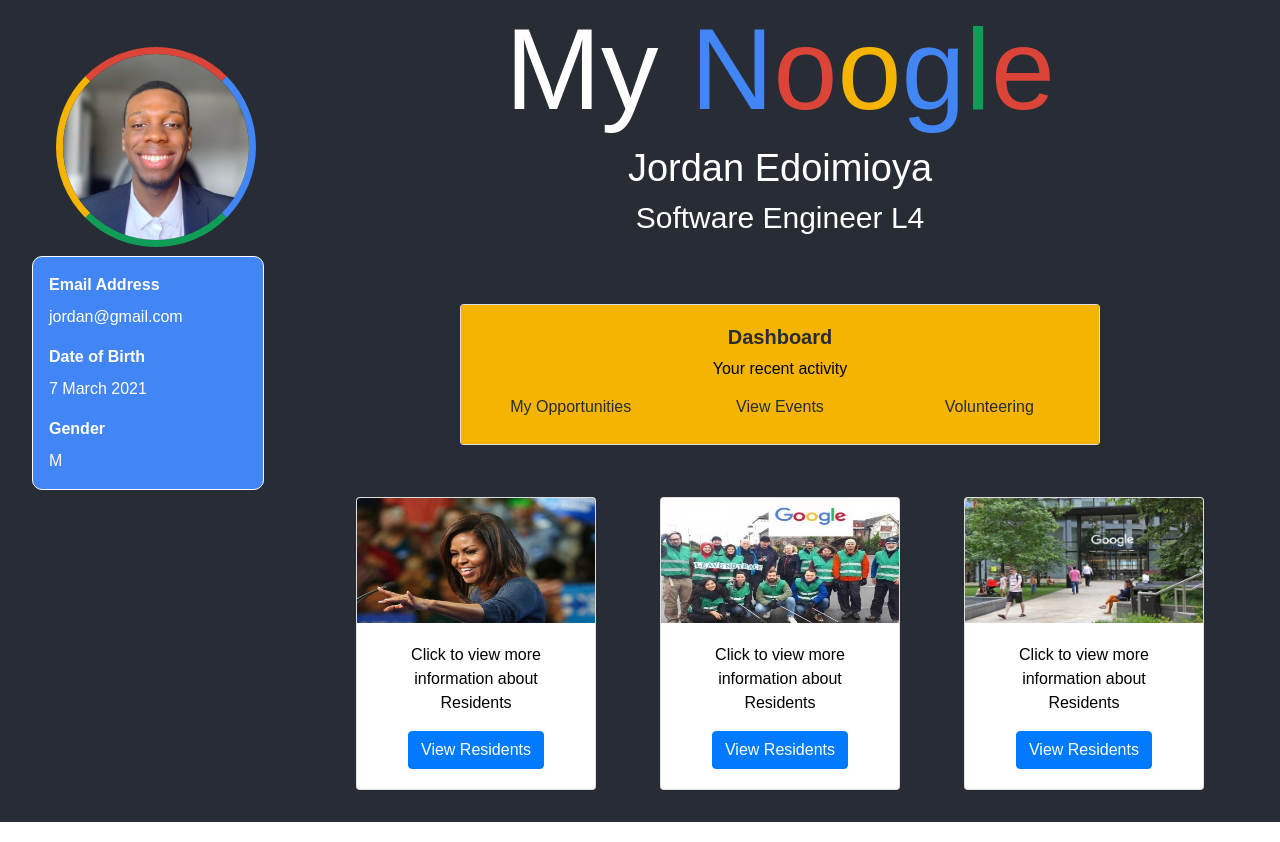
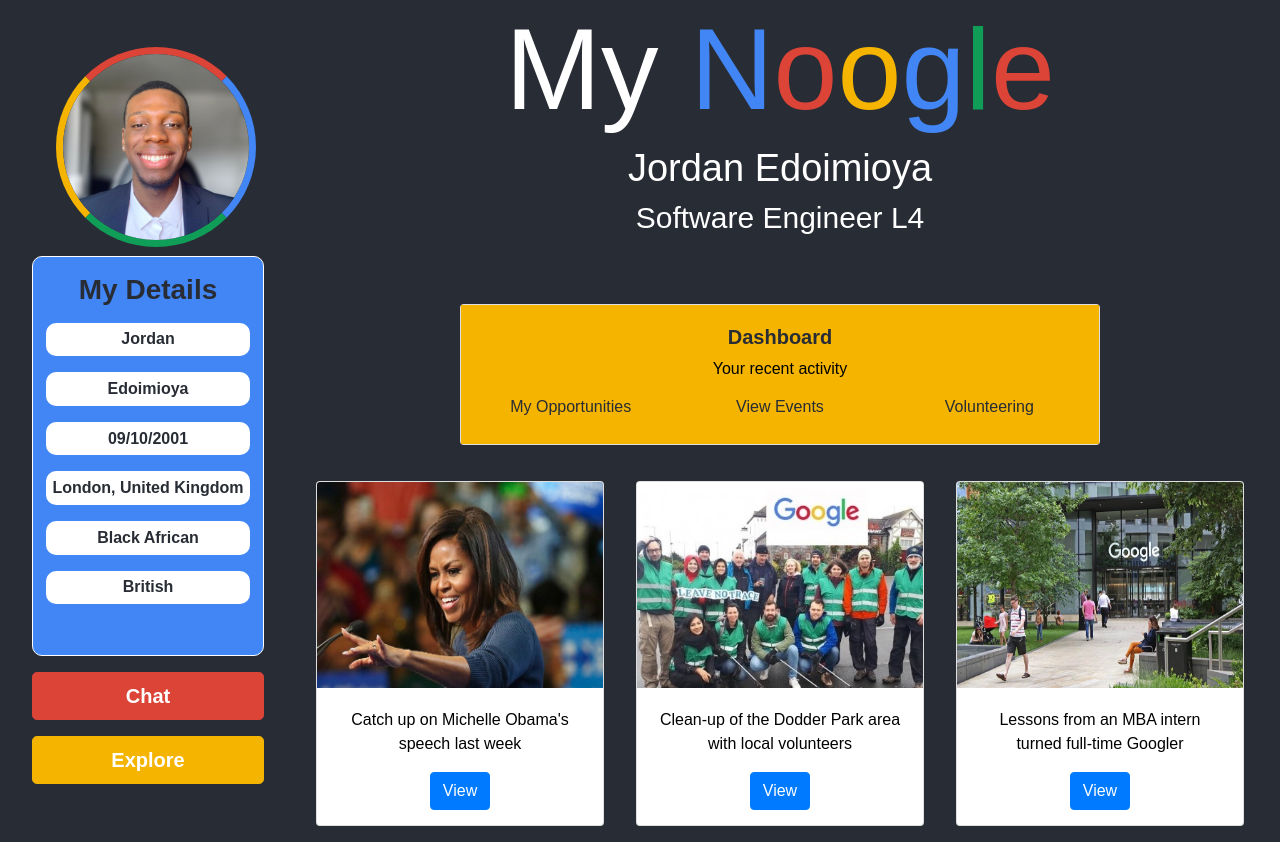
Before and after one commit to jinxianyap/noogler, a React (Create React App) app: page /profile in a window 1280 px wide. Built offline with nearby package versions, Linux system fonts and the light colour scheme.

Commit message:
ui fixes to noogler

```diff
--- a/src/components/Dashboard.css
+++ b/src/components/Dashboard.css
@@ -1,4 +1,4 @@
 .cardSpacing {
-    padding: 2rem;
+    padding: 1rem;
     margin-top: 20px;
 }
--- a/src/components/Dashboard.jsx
+++ b/src/components/Dashboard.jsx
@@ -11,49 +11,58 @@
       <Container fluid="md" >
         <Row md={3}>
           <Col className = "cardSpacing">
-            <Card style={{ width: "15rem" }}>
+            <Card style={{ width: "18rem", height: "100%" }}>
               <Card.Img
                 variant="top"
                 src={michellePic}
-                style={{ height: 125 }}
+                style={{ height: "60%" }}
               />
               <Card.Body>
                 <Card.Text>
-                  Click to view more information about Residents
+                  Catch up on Michelle Obama's speech last week
                 </Card.Text>
-                <Button variant="primary">View Residents</Button>
+                <Button variant="primary" onClick = {(e) => {
+                  e.preventDefault();
+                  window.location.href='https://www.youtube.com/watch?v=St1aRfh2RV4&t=549s ';
+                }}>View</Button>
               </Card.Body>
             </Card>
           </Col>
 
           <Col className = "cardSpacing">
-            <Card style={{ width: "15rem" }}>
+            <Card style={{ width: "18rem", height: "100%" }}>
               <Card.Img
                 variant="top"
                 src={volunteering}
-                style={{ height: 125 }}
+                style={{ height: "60%" }}
               />
               <Card.Body>
                 <Card.Text>
-                  Click to view more information about Residents
+                  Clean-up of the Dodder Park area with local volunteers
                 </Card.Text>
-                <Button variant="primary">View Residents</Button>
+                <Button variant="primary" onClick = {(e) => {
+                  e.preventDefault();
+                  window.location.href='https://www.leavenotraceireland.org/corporate-volunteering-google-staff-help-local-community/ ';
+                }}>View</Button>
               </Card.Body>
             </Card>
           </Col>
 
           <Col className = "cardSpacing">
-            <Card style={{ width: "15rem" }}>
+            <Card style={{ width: "18rem", height: "100%" }}>
               <Card.Img
                 variant="top"
                 src={googleOffice}
-                style={{ height: 125 }}
+                style={{ height: "60%" }}
               />
               <Card.Body>
                 <Card.Text>
-                  Click to view more information about Residents
+                  Lessons from an MBA intern turned full-time Googler
                 </Card.Text>
-                <Button variant="primary">View Residents</Button>
+                <Button variant="primary" onClick = {(e) => {
+                  e.preventDefault();
+                  window.location.href='http://google.com';
+                }}>View</Button>
               </Card.Body>
             </Card>
           </Col>
--- a/src/components/NooglerProfile.css
+++ b/src/components/NooglerProfile.css
@@ -18,26 +18,27 @@
 .info-box {
   width: calc(100%-3rem);
   background-color: #4285F4;
-  height: calc(100%-2rem);
-  padding-bottom: 1rem;
+  height: 400px;
+  padding: 1rem 0;
   margin: 1rem;
   margin-top: 0;
   margin-left: 2rem;
   border-radius: 10px;
   border: 1px solid white;
-  text-align: left;
-}
-
-.info-title {
-  margin-left: 1rem;
-  font-weight: 600;
-  margin-bottom: 0.5rem;
-  margin-top: 1rem;
 }
 
 .info-detail {
-  margin: 0;
-  margin-left: 1rem;
+  margin: 1rem 0.8rem;
+  color: #282c34;
+  background-color: white;
+  border-radius: 10px;
+  font-weight: 600;
+  padding: 0.3rem;
+}
+
+.noogler-links {
+  margin: 0 1rem 1rem 2rem;
+  font-weight: 600;
 }
 
 .box3 {
--- a/src/components/NooglerProfile.jsx
+++ b/src/components/NooglerProfile.jsx
@@ -2,6 +2,7 @@
 import MyNoogler from "./MyNoogler.jsx";
 import Dashboard from "./Dashboard.jsx";
 import Dashboardbox from "./Dashboardbox.jsx";
+import { Link } from "react-router-dom";
 import "./NooglerProfile.css";
 import 'bootstrap/dist/css/bootstrap.min.css';
 
@@ -12,13 +13,16 @@
         <div className = "box2">
           <MyNoogler />
           <div className = "info-box">
-            <p className="info-title">Email Address</p>
-            <p className="info-detail">jordan@gmail.com</p>
-            <p className="info-title">Date of Birth</p>
-            <p className="info-detail">7 March 2021</p>
-            <p className="info-title">Gender</p>
-            <p className="info-detail">M</p>
+            <h3 style={{color: "#282c34", fontWeight: "600"}}>My Details</h3>
+            <p className="info-detail">Jordan</p>
+            <p className="info-detail">Edoimioya</p>
+            <p className="info-detail">09/10/2001</p>
+            <p className="info-detail">London, United Kingdom</p>
+            <p className="info-detail">Black African</p>
+            <p className="info-detail">British</p>
           </div>
+          <Link to="/chat" className="noogler-links btn btn-primary btn-lg active" style={{backgroundColor: "#DB4437", border: "1px solid #DB4437"}}>Chat</Link>
+          <Link to="/" className="noogler-links btn btn-primary btn-lg active" style={{backgroundColor: "#F4B400", border: "1px solid #F4B400"}}>Explore</Link>
         </div>
 
         <div className = "box3">
```
